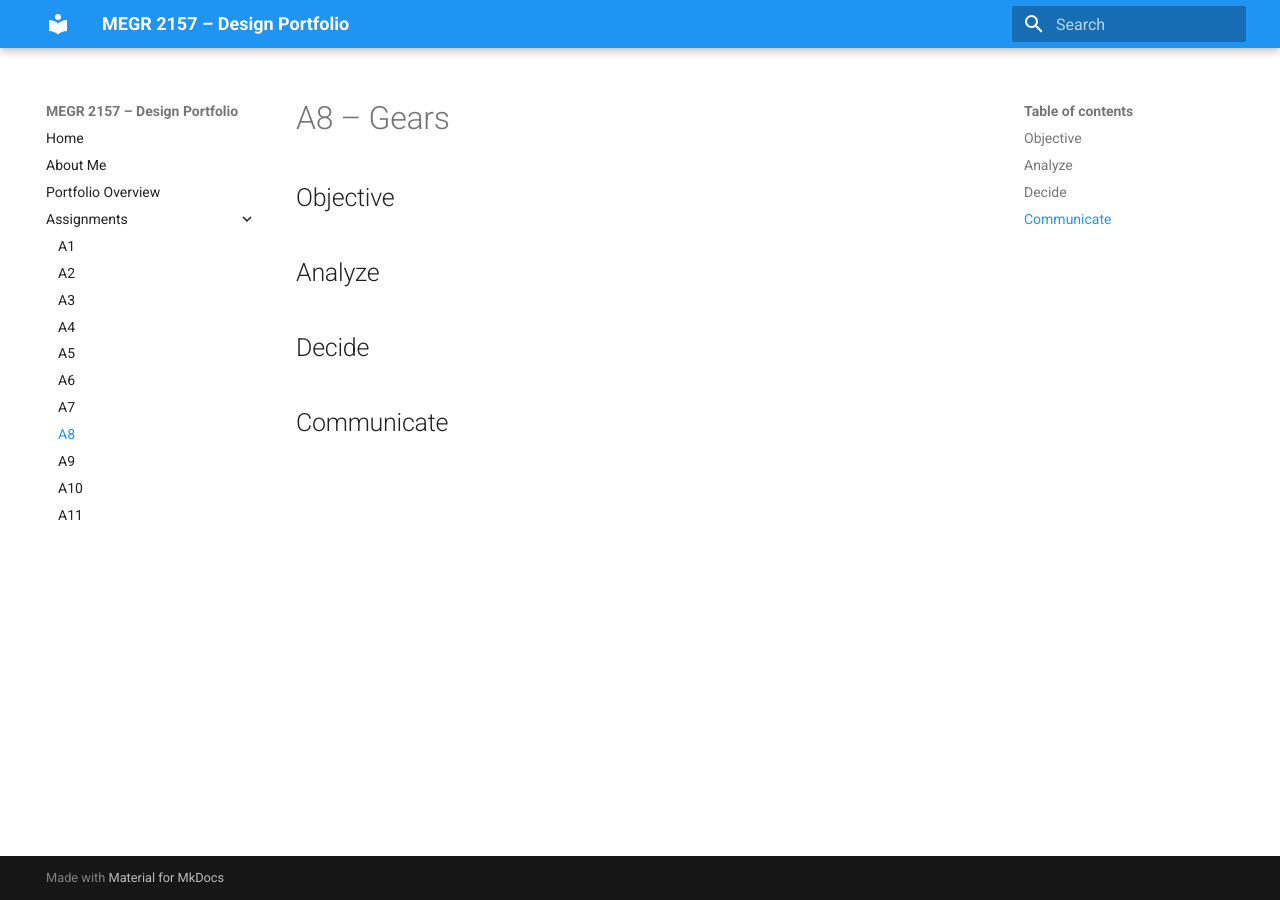
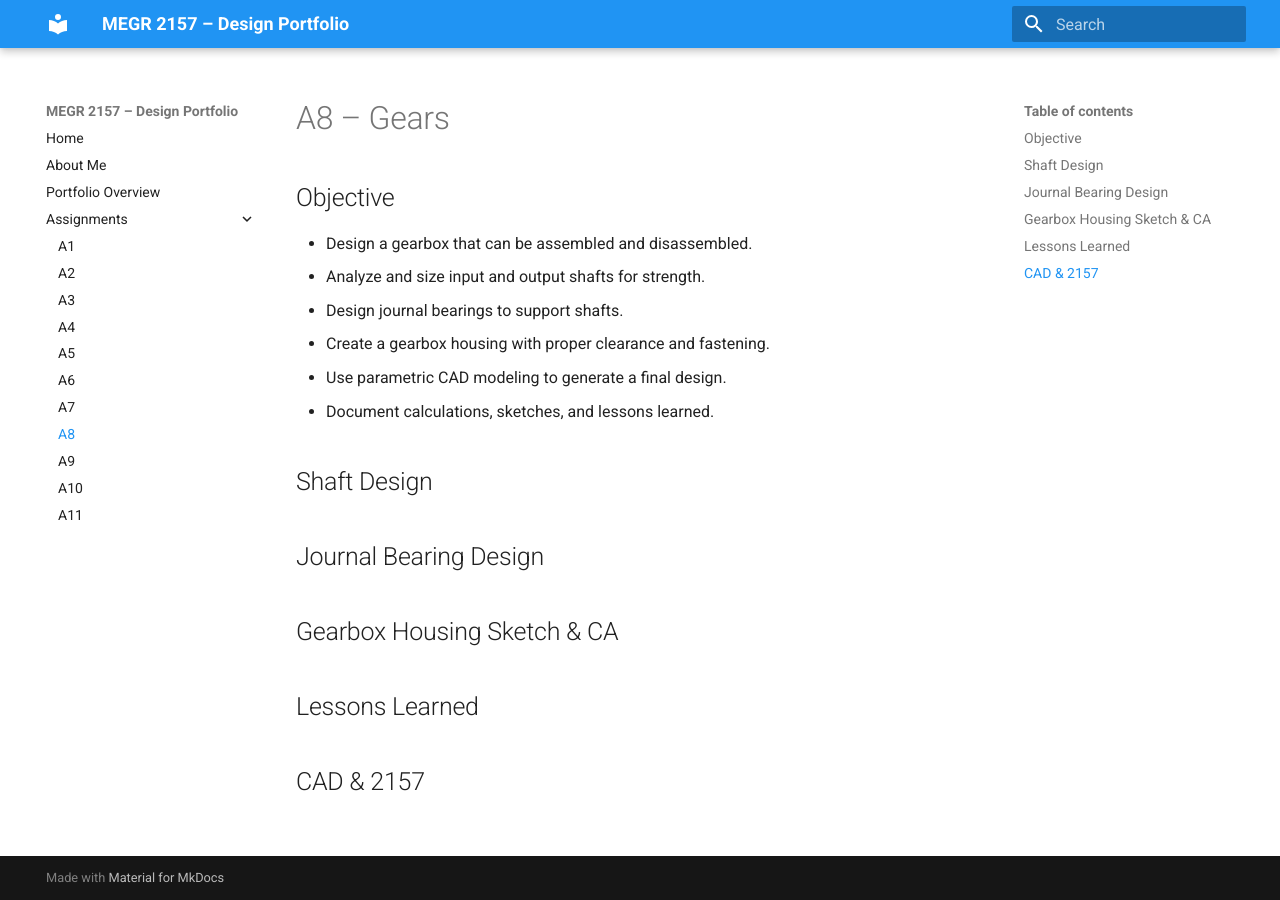
Before and after one commit to AidenGrake/megr2157-portfolio, an MkDocs documentation site: the page built from docs/assignments/A08/index.md, in a window 1280 px wide. Built offline with MkDocs 1.6.1 and Material for MkDocs 9.7.7, drawn with Linux system fonts in a browser that asks for light colours.

Commit message:
Update A8 index with project objectives and sections
Added objectives and sections for gearbox design project.

```diff
--- a/docs/assignments/A08/index.md
+++ b/docs/assignments/A08/index.md
@@ -1,12 +1,21 @@
 # A8 – Gears
 
 ## Objective
+* Design a gearbox that can be assembled and disassembled.
+* Analyze and size input and output shafts for strength.
+* Design journal bearings to support shafts.
+* Create a gearbox housing with proper clearance and fastening.
+* Use parametric CAD modeling to generate a final design.
+* Document calculations, sketches, and lessons learned.
+
+## Shaft Design
 
 
-## Analyze
+## Journal Bearing Design
 
 
-## Decide
+## Gearbox Housing Sketch & CA
 
+## Lessons Learned
 
-## Communicate
+## CAD & 2157
```
